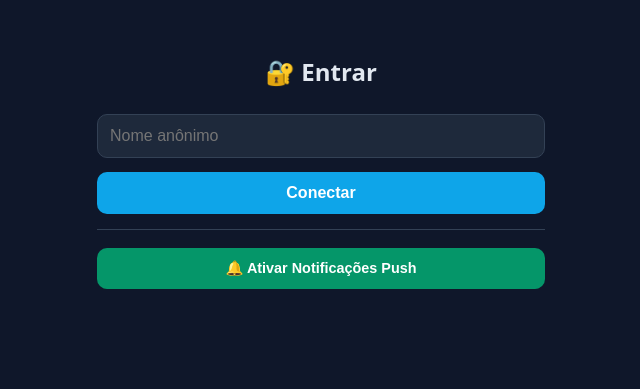
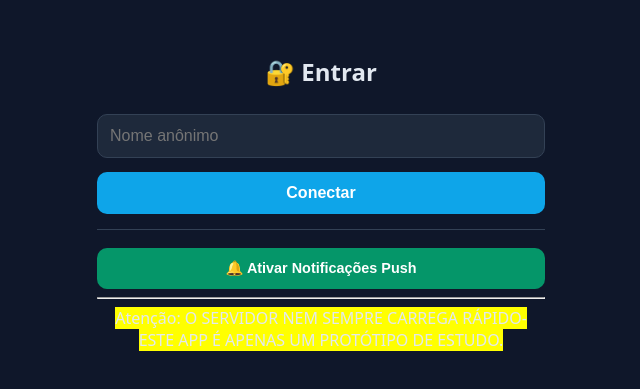
Before and after one commit to Contagiante2025/meu-mensageiro, a plain HTML site: page frontend/index.html in a window 1280 px wide. Shown: the part 221-610 px from the top of the page, without its empty margins (319-959 px from the left). Drawn offline with Linux system fonts and the light colour scheme.

Commit message:
Add warning message about server loading speed
Added a warning message about server loading speed and prototype status.

```diff
--- a/frontend/index.html
+++ b/frontend/index.html
@@ -17,6 +17,8 @@
 
       <div style="margin-top: 15px; border-top: 1px solid #334155; padding-top: 10px;">
         <button id="enable-push-btn" style="background: #059669; font-size: 0.9rem;">🔔 Ativar Notificações Push</button>
+        <hr>
+        <span style="background-color: yellow;">Atenção: O SERVIDOR NEM SEMPRE CARREGA RÁPIDO- ESTE APP É APENAS UM PROTÓTIPO DE ESTUDO.</span>
       </div>
 
       <div id="loading" style="display:none; margin-top:10px; color:#94a3b8; font-size:0.9rem;">⏳ Gerando chaves...</div>
```
